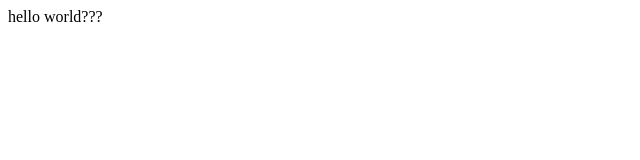
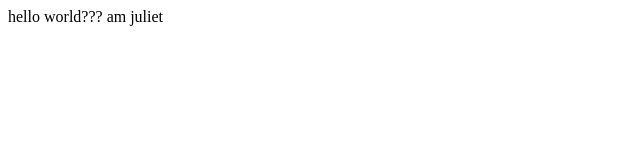
Before and after one commit to Julietnn/git-master-class, a plain HTML site: page index.html in a window 1280 px wide. Shown: the full height of the page, 0-640 px from the left. Drawn offline with Linux system fonts and the light colour scheme.

Commit message:
added name

```diff
--- a/index.html
+++ b/index.html
@@ -7,6 +7,7 @@
         <title>git</title>
         <body>
            hello world???
+           am juliet
         </body>
     </head>
 </html>
```
